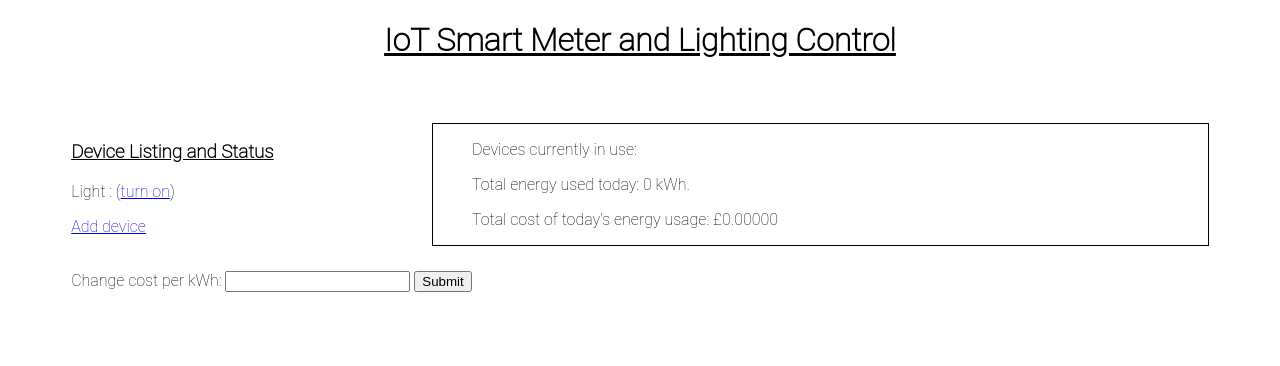
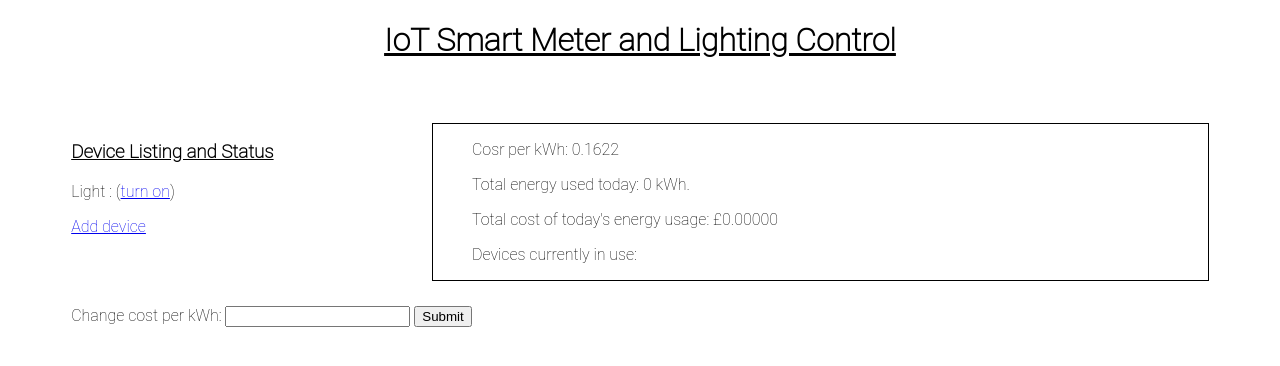
Before and after one commit to KristianTan/IoTSmartMeter, a Flask app: page /devices/add_device in a window 1280 px wide. Shown: the top 366 px of the page. Run offline with Flask 2, Linux system fonts and the light colour scheme.

Commit message:
Display cost per unit

```diff
--- a/app.py
+++ b/app.py
@@ -18,6 +18,7 @@ GPIO.setwarnings(False)
 db = SQLAlchemy(app)
 os.environ['cost_per_kWh'] = '0.1622'
 
+
 # TODO: Move this into daily_usage class file
 class DailyUsage(db.Model):
     __tablename__ = 'daily_usage'
@@ -34,9 +35,6 @@ class DailyUsage(db.Model):
         return '<DailyUsage %r, %r, %r>' % (self.id, self.date, self.kwhUsed)
 
 
-db.create_all()
-
-
 def get_todays_usage():
     latest_entry = db.session.query(DailyUsage).order_by(DailyUsage.id.desc()).first()
     if latest_entry:
@@ -50,16 +48,34 @@ def get_todays_cost():
     return format(float(get_todays_usage()) * float(os.environ['cost_per_kWh']), '0.5f')
 
 
-# TODO: be able to query db by date
+def create_entry(change_pin):
+    latest_entry = db.session.query(DailyUsage).order_by(DailyUsage.id.desc()).first()
+    start_time = pins[change_pin]['on_time']
+    # Get the elapsed time and strip away milliseconds
+    elapsed = int((datetime.now() - start_time).total_seconds())
+    start_date = pins[change_pin]['on_date']
+
+    # Formula to calculate kWh based on time and wattage
+    kwh = pins[change_pin]['Wattage'] * (elapsed / 3600) / 1000
+
+    # If there is already an entry for today, update on time
+    # if latest_entry:
+    if latest_entry:
+        latest_entry_date = date(latest_entry.date.year, latest_entry.date.month, latest_entry.date.day)
+        if latest_entry_date == start_date:
+            latest_entry.kwhUsed += kwh
+    else:
+        # If no entry for today, make one
+        entry = DailyUsage(date=start_date, kwhUsed=kwh)
+        db.session.add(entry)
+    db.session.commit()
+    pins[change_pin]['on_time'] = None
+    pins[change_pin]['on_date'] = None
+
+db.create_all()
+
 daily_total = get_todays_usage()
 todays_cost = get_todays_cost()
-# latest_entry = db.session.query(DailyUsage).order_by(DailyUsage.id.desc()).first()
-# if latest_entry:
-#     latest_entry_date = date(latest_entry.date.year, latest_entry.date.month, latest_entry.date.day)
-#     if latest_entry_date == datetime.today().date():
-#         daily_total = format(latest_entry.kwhUsed, '.7f')
-#
-# todays_cost = format(float(daily_total) * float(os.environ['cost_per_kWh']), '0.5f')
 
 # Create dictionary to store pin info
 pins = {
@@ -83,7 +99,9 @@ def main():
     template_data = {
         'pins': pins,
         'daily_total': daily_total,
-        'todays_cost': todays_cost
+        'todays_cost': todays_cost,
+        'cost_per_kWh': os.environ['cost_per_kWh']
+
     }
 
     return render_template('main.html', **template_data)
@@ -110,35 +128,11 @@ def toggle_pin(change_pin):
     template_data = {
         'pins': pins,
         'daily_total': get_todays_usage(),
-        'todays_cost': get_todays_cost()
+        'todays_cost': get_todays_cost(),
+        'cost_per_kWh': os.environ['cost_per_kWh']
     }
 
     return render_template('main.html', **template_data)
-
-
-def create_entry(change_pin):
-    latest_entry = db.session.query(DailyUsage).order_by(DailyUsage.id.desc()).first()
-    start_time = pins[change_pin]['on_time']
-    # Get the elapsed time and strip away milliseconds
-    elapsed = int((datetime.now() - start_time).total_seconds())
-    start_date = pins[change_pin]['on_date']
-
-    # Formula to calculate kWh based on time and wattage
-    kwh = pins[change_pin]['Wattage'] * (elapsed / 3600) / 1000
-
-    # If there is already an entry for today, update on time
-    # if latest_entry:
-    if latest_entry:
-        latest_entry_date = date(latest_entry.date.year, latest_entry.date.month, latest_entry.date.day)
-        if latest_entry_date == start_date:
-            latest_entry.kwhUsed += kwh
-    else:
-        # If no entry for today, make one
-        entry = DailyUsage(date=start_date, kwhUsed=kwh)
-        db.session.add(entry)
-    db.session.commit()
-    pins[change_pin]['on_time'] = None
-    pins[change_pin]['on_date'] = None
 
 
 @app.route('/handle_data', methods=['POST'])
@@ -148,7 +142,8 @@ def handle_data():
     template_data = {
         'pins': pins,
         'daily_total': daily_total,
-        'todays_cost': todays_cost
+        'todays_cost': todays_cost,
+        'cost_per_kWh': os.environ['cost_per_kWh']
     }
     return render_template('main.html', **template_data)
 
@@ -158,7 +153,8 @@ def add_new_device():
     template_data = {
         'pins': pins,
         'daily_total': daily_total,
-        'todays_cost': todays_cost
+        'todays_cost': todays_cost,
+        'cost_per_kWh': os.environ['cost_per_kWh']
     }
     return render_template('main.html', **template_data)
 
--- a/templates/main.html
+++ b/templates/main.html
@@ -31,6 +31,11 @@
 
         <div class="smart_meter">
             <div class="smart_meter_info">
+{#            Implement some way to display "No devices" message if none are in use#}
+                <p> Cosr per kWh: {{ cost_per_kWh }}</p>
+                <p> Total energy used today: {{ daily_total }} kWh.</p>
+                <p> Total cost of today's energy usage: £{{ todays_cost }}</p>
+
                 <p> Devices currently in use: </p>
                 <ul>
                     {% for pin in pins %}
@@ -39,10 +44,6 @@
                     {% endif %}
                     {% endfor %}
                 </ul>
-{#            Implement some way to display "No devices" message if none are in use#}
-
-                <p> Total energy used today: {{ daily_total }} kWh.</p>
-                <p> Total cost of today's energy usage: £{{ todays_cost }}</p>
             </div>
         </div>
     </div>
```
